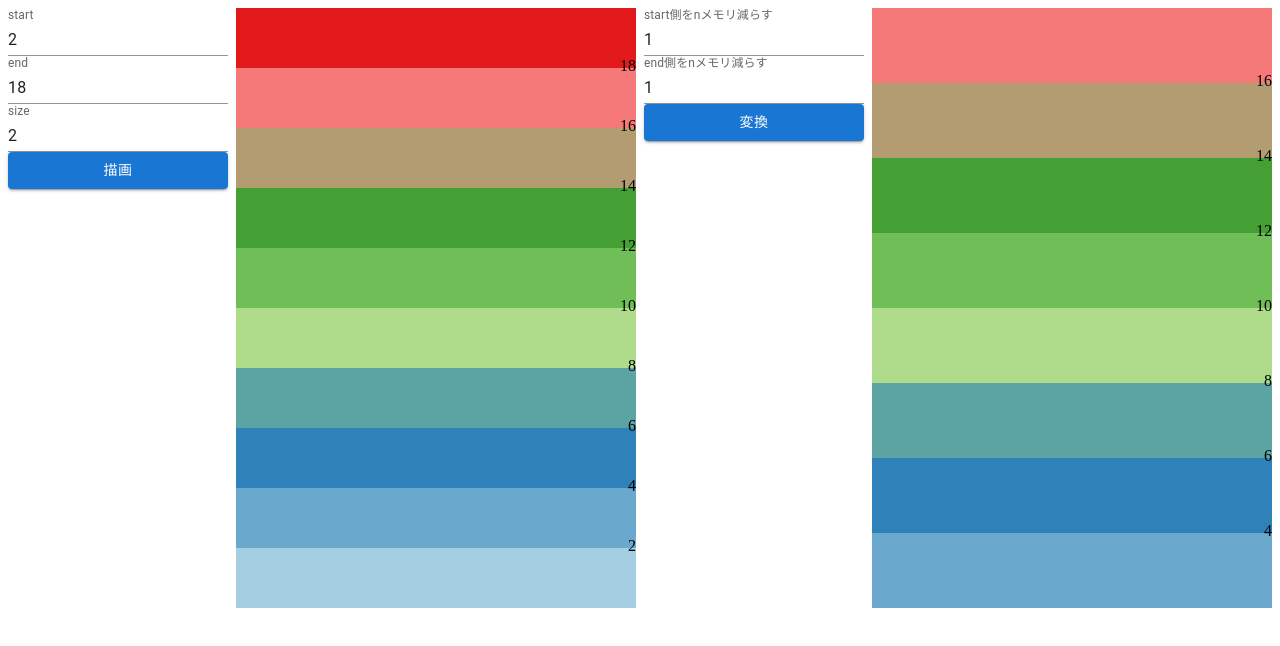
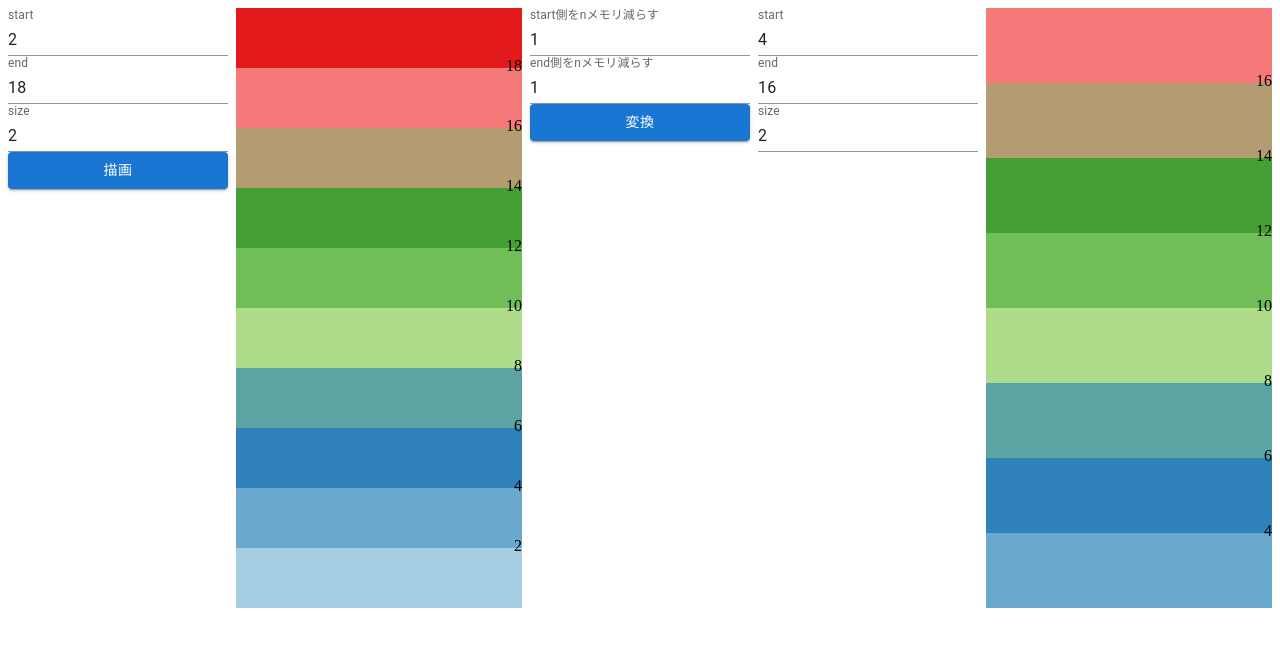
Before and after one commit to unaguna/gradation-mapping-react, a React app: page / in a window 1280 px wide. Shown: the top 646 px of the page. Built offline with nearby package versions, Linux system fonts and the light colour scheme; the HTML template or start-up script is replaced by a standard one.

Commit message:
✨show params of new colorscale

```diff
--- a/src/App.tsx
+++ b/src/App.tsx
@@ -92,6 +92,32 @@ export const App: React.FC = () => {
       />
       <Button variant="contained" onClick={handleClickTransButton}>変換</Button>
     </Stack>
+    <Stack direction="column">
+      <TextField
+        value={newValuedColorScale.start}
+        label="start"
+        variant="standard"
+        InputProps={{
+          readOnly: true,
+        }}
+      />
+      <TextField
+        value={newValuedColorScale.end}
+        label="end"
+        variant="standard"
+        InputProps={{
+          readOnly: true,
+        }}
+      />
+      <TextField
+        value={newValuedColorScale.size}
+        label="size"
+        variant="standard"
+        InputProps={{
+          readOnly: true,
+        }}
+      />
+    </Stack>
     <Colorbar values={newValuedColorScale.contourValues} colors={newValuedColorScale.fullColorscale.map(([_, c]) => ({ color: c, size: 1 }))} sx={{ flex: 1, height: "600px" }} />
   </Stack>
 }
--- a/src/util/ValuedColorscale.ts
+++ b/src/util/ValuedColorscale.ts
@@ -56,9 +56,9 @@ function weightedMean(base: Color, other: Color, baseWeight: number): Color {
 
 class ValuedColorscale {
   private readonly colorscale: [number, Color][];
-  private readonly start: number;
-  private readonly end: number;
-  private readonly size: number;
+  readonly start: number;
+  readonly end: number;
+  readonly size: number;
   /** 等値線の値。昇順。 */
   readonly contourValues: number[];
   /** 使用するすべての色を明示するcolorscale */
```
